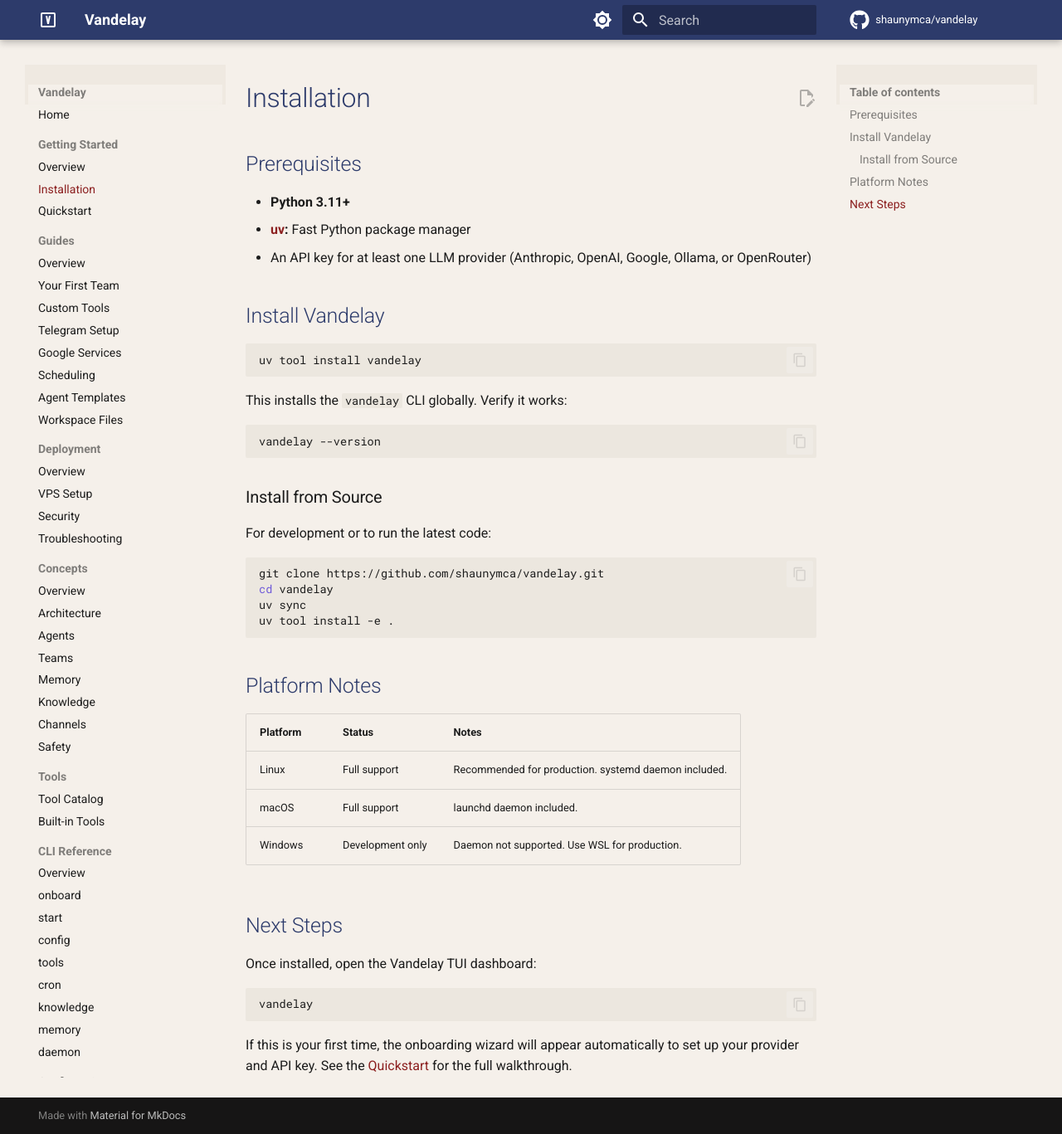
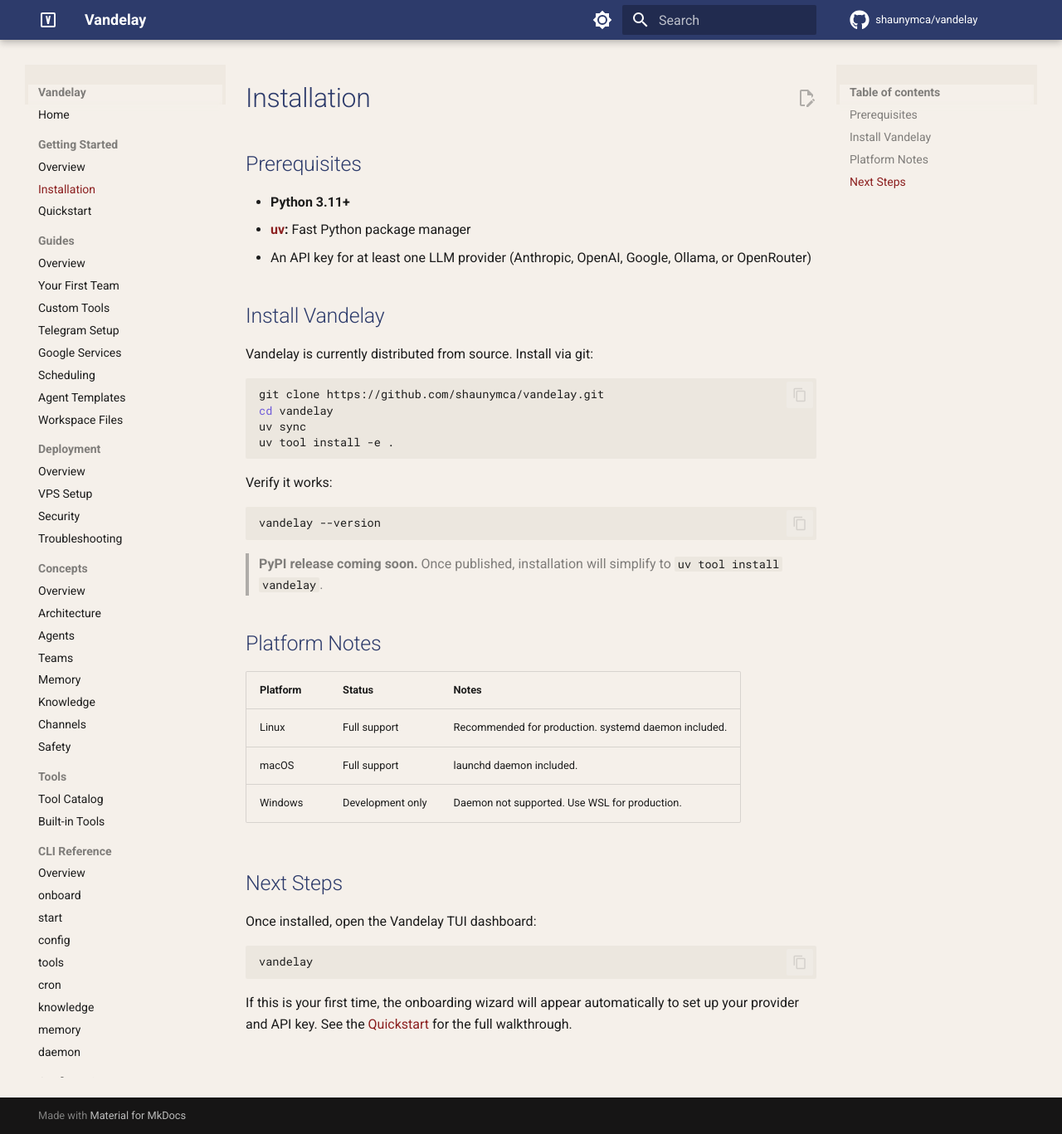
Before and after one commit to shaunymca/vandelay, an MkDocs documentation site: the page built from docs/getting-started/installation.md, in a window 1280 px wide and 1367 px high. Shown: the whole window at 83% size. Built offline with MkDocs 1.6.1 and Material for MkDocs 9.7.7, drawn with Linux system fonts in a browser that asks for light colours; comment, search, counter and statistics services are not loaded.

Commit message:
docs: update install instructions to source install + fix repo URL to shaunymca/vandelay
Co-Authored-By: Claude Sonnet 4.6 <noreply@anthropic.com>

````diff
--- a/docs/getting-started/installation.md
+++ b/docs/getting-started/installation.md
@@ -8,19 +8,7 @@
 
 ## Install Vandelay
 
-```bash
-uv tool install vandelay
-```
-
-This installs the `vandelay` CLI globally. Verify it works:
-
-```bash
-vandelay --version
-```
-
-### Install from Source
-
-For development or to run the latest code:
+Vandelay is currently distributed from source. Install via git:
 
 ```bash
 git clone https://github.com/shaunymca/vandelay.git
@@ -28,6 +16,14 @@ cd vandelay
 uv sync
 uv tool install -e .
 ```
+
+Verify it works:
+
+```bash
+vandelay --version
+```
+
+> **PyPI release coming soon.** Once published, installation will simplify to `uv tool install vandelay`.
 
 ## Platform Notes
 
````
Also changed, not shown: README.md (+5 -2 lines), docs/index.md (+4 -1 lines).
